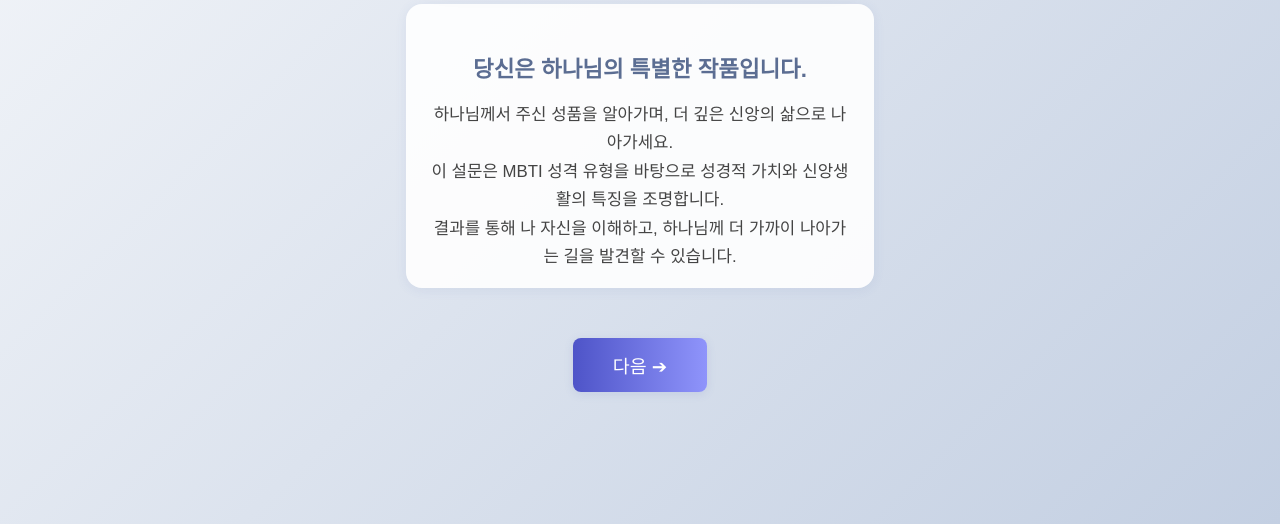
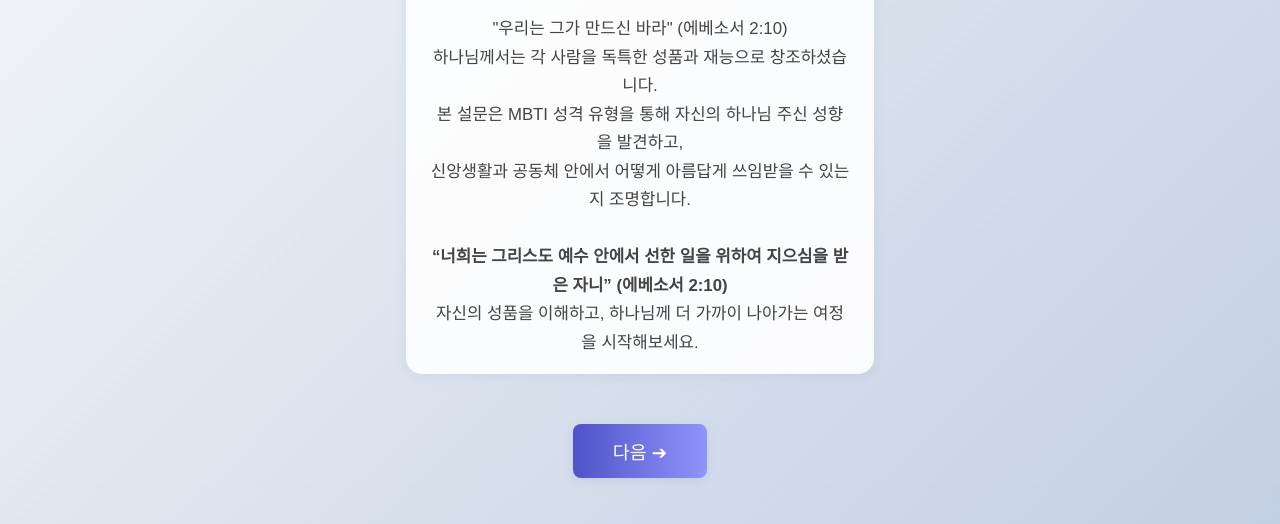
Before and after one commit to sizips32/BiblicalMBT, a plain HTML site: page index.html in a window 1280 px wide. Shown: the part 276-800 px from the top of the page. Drawn offline with Linux system fonts and the light colour scheme.

Commit message:
초기화면 배경설명 보강 및 에베소서 2:10 성경구절 인용 추가

```diff
--- a/index.html
+++ b/index.html
@@ -18,9 +18,13 @@
       <div class="intro-text">
         <h2>당신은 하나님의 특별한 작품입니다.</h2>
         <p>
-          하나님께서 주신 성품을 알아가며, 더 깊은 신앙의 삶으로 나아가세요.<br>
-          이 설문은 MBTI 성격 유형을 바탕으로 성경적 가치와 신앙생활의 특징을 조명합니다.<br>
-          결과를 통해 나 자신을 이해하고, 하나님께 더 가까이 나아가는 길을 발견할 수 있습니다.
+          "우리는 그가 만드신 바라" (에베소서 2:10)<br>
+          하나님께서는 각 사람을 독특한 성품과 재능으로 창조하셨습니다.<br>
+          본 설문은 MBTI 성격 유형을 통해 자신의 하나님 주신 성향을 발견하고,<br>
+          신앙생활과 공동체 안에서 어떻게 아름답게 쓰임받을 수 있는지 조명합니다.<br>
+          <br>
+          <strong>“너희는 그리스도 예수 안에서 선한 일을 위하여 지으심을 받은 자니” (에베소서 2:10)</strong><br>
+          자신의 성품을 이해하고, 하나님께 더 가까이 나아가는 여정을 시작해보세요.
         </p>
       </div>
       <button id="next-button">다음 ➔</button>
```
